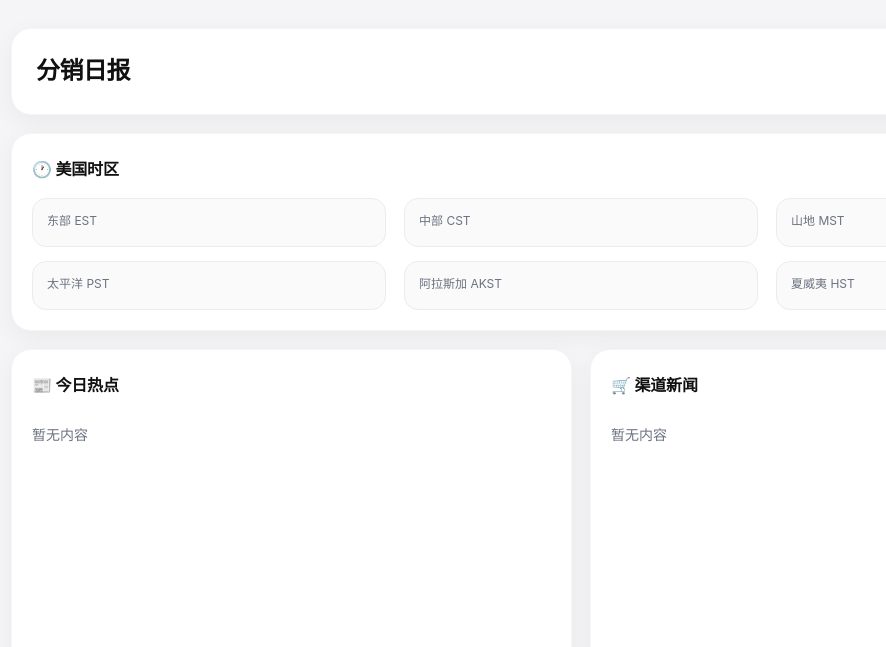
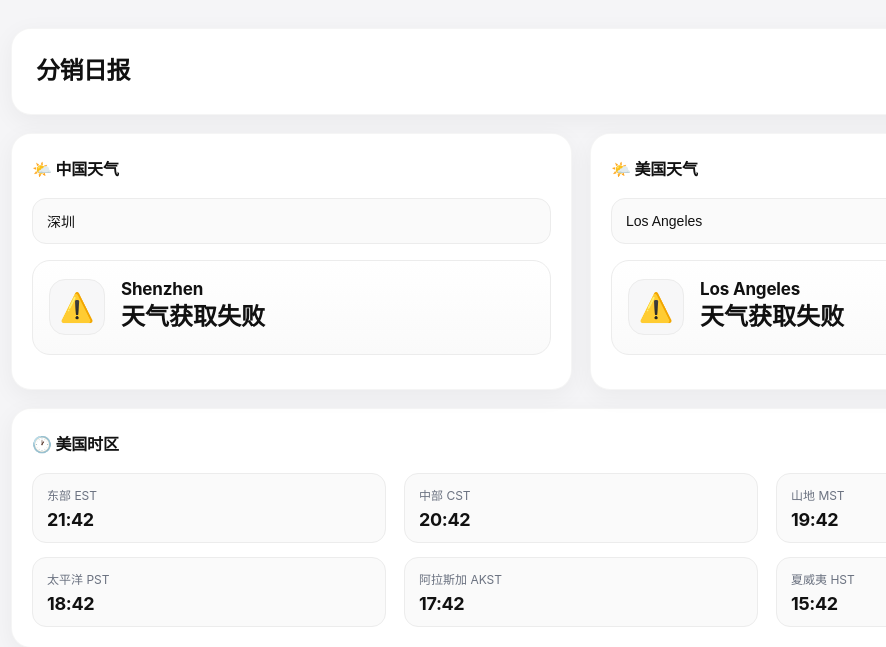
Before and after one commit to iven649/daily-report, a Python web app: template templates/index.html.j2 in a window 1280 px wide. Shown: the top 647 px of the page, without its empty margins (59-945 px from the left). Run offline with Jinja, Linux system fonts and the light colour scheme; the template is opened without the code that fills it, so the values that code supplies are empty.

Commit message:
Update index.html.j2

```diff
--- a/templates/index.html.j2
+++ b/templates/index.html.j2
@@ -478,6 +478,59 @@
   </div>
 
   <!-- 天气 -->
+  <div class="two-col">
+    <div class="card section">
+      <h2 class="section-title">🌤️ 中国天气</h2>
+
+      <div class="weather-search-wrap">
+        <input
+          id="cn-city-input"
+          class="weather-search-input"
+          type="text"
+          placeholder="搜索中国城市"
+          autocomplete="off"
+        />
+        <div id="cn-city-dropdown" class="weather-dropdown"></div>
+      </div>
+
+      <div class="weather-current-card">
+        <div id="cn-weather-icon" class="weather-current-icon">☀️</div>
+        <div class="weather-current-main">
+          <div id="cn-weather-city" class="weather-current-city">深圳</div>
+          <div id="cn-weather-temp" class="weather-current-temp">加载中...</div>
+          <div id="cn-weather-desc" class="weather-current-desc"></div>
+        </div>
+      </div>
+
+      <div id="cn-weather-forecast" class="weather-forecast-grid"></div>
+    </div>
+
+    <div class="card section">
+      <h2 class="section-title">🌤️ 美国天气</h2>
+
+      <div class="weather-search-wrap">
+        <input
+          id="us-city-input"
+          class="weather-search-input"
+          type="text"
+          placeholder="Search US city"
+          autocomplete="off"
+        />
+        <div id="us-city-dropdown" class="weather-dropdown"></div>
+      </div>
+
+      <div class="weather-current-card">
+        <div id="us-weather-icon" class="weather-current-icon">☀️</div>
+        <div class="weather-current-main">
+          <div id="us-weather-city" class="weather-current-city">Los Angeles</div>
+          <div id="us-weather-temp" class="weather-current-temp">Loading...</div>
+          <div id="us-weather-desc" class="weather-current-desc"></div>
+        </div>
+      </div>
+
+      <div id="us-weather-forecast" class="weather-forecast-grid"></div>
+    </div>
+  </div>
 
   <!-- 时区 -->
   <div class="card timezone-card">
```
